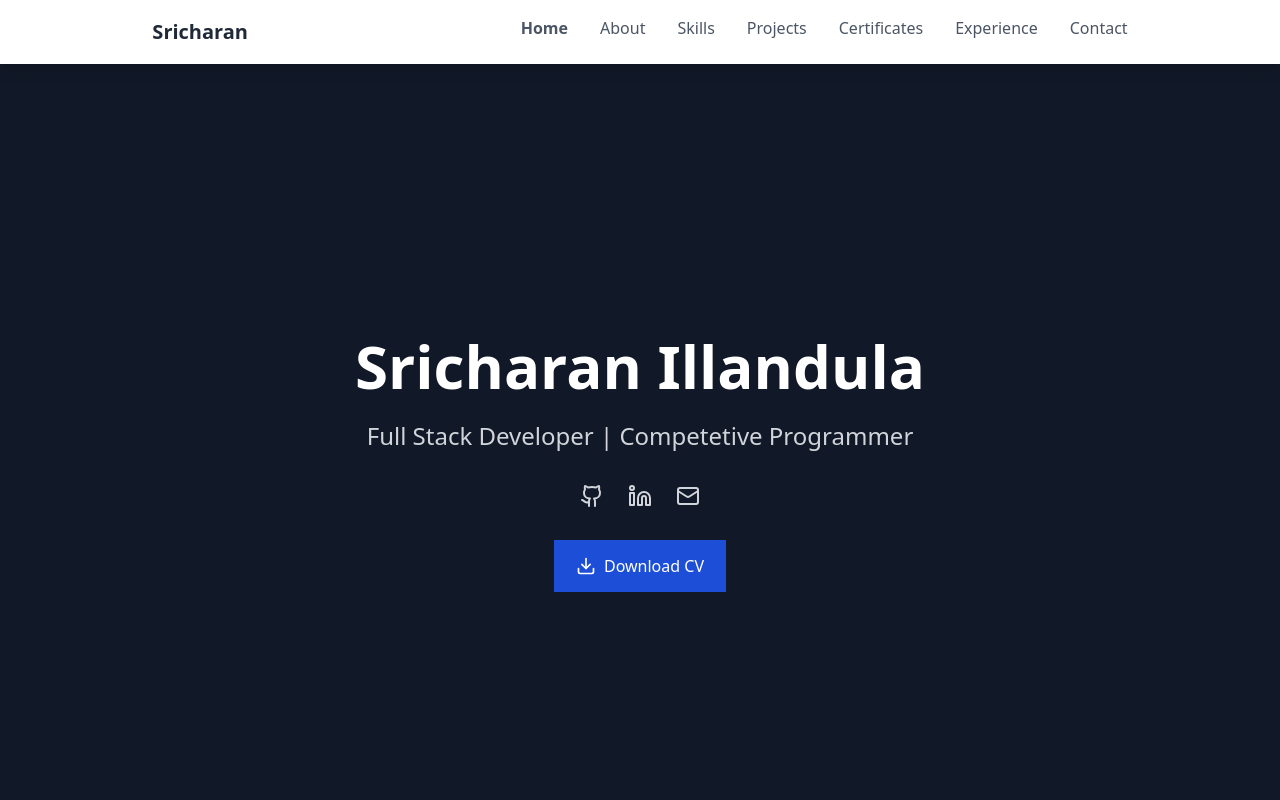
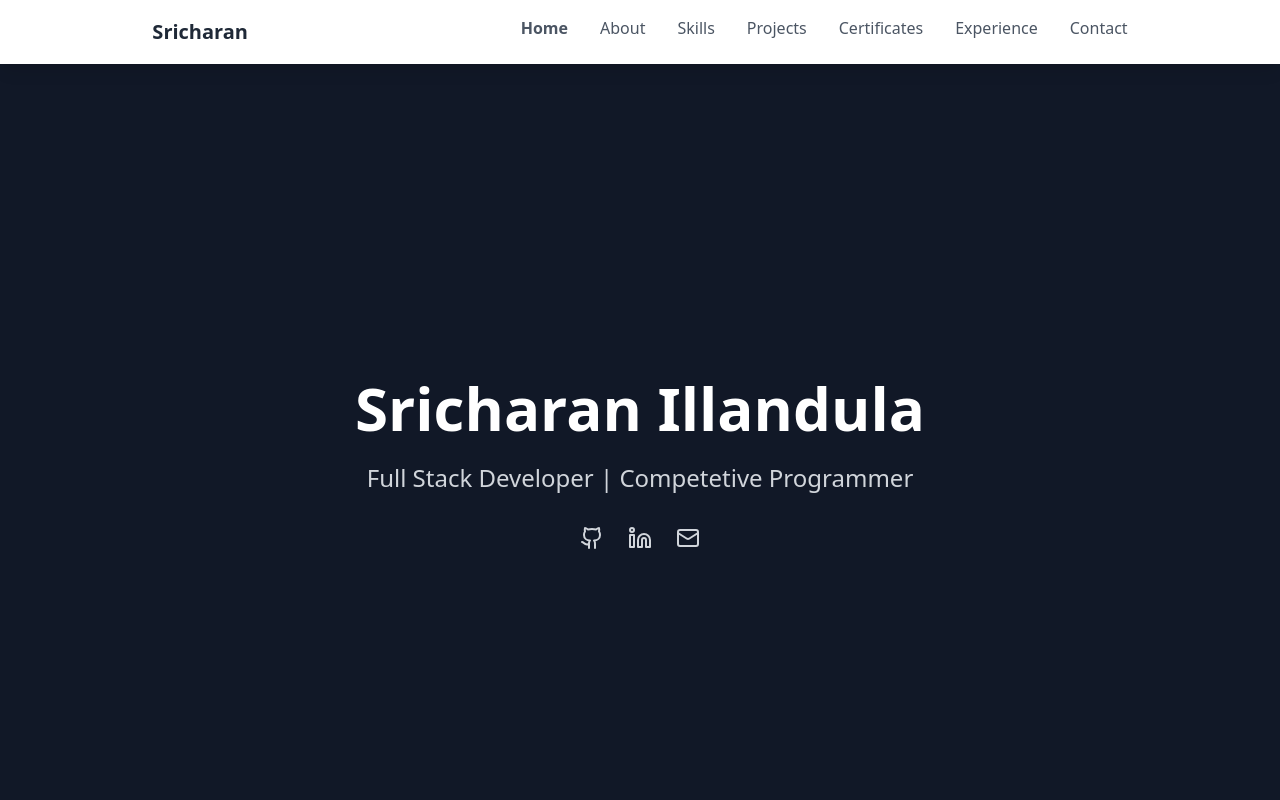
Before and after one commit to sricharan0510/Portofolio, a React (Vite) app: page / in a window 1280 px wide. Shown: the top 800 px of the page. Built offline with nearby package versions, Linux system fonts and the light colour scheme.

Commit message:
Removed Download option

```diff
--- a/src/components/Hero.tsx
+++ b/src/components/Hero.tsx
@@ -3,14 +3,14 @@ import { Download, Github, Linkedin, Mail } from 'lucide-react';
 
 export default function Hero() {
 
-  const handleDownloadCV = () => {
-    const link = document.createElement('a');
-    link.href = '/Resume.pdf';
-    link.download = 'Sricharan-resume.pdf';
-    document.body.appendChild(link);
-    link.click();
-    document.body.removeChild(link);
-  };
+  // const handleDownloadCV = () => {
+  //   const link = document.createElement('a');
+  //   link.href = '/Resume.pdf';
+  //   link.download = 'Sricharan-resume.pdf';
+  //   document.body.appendChild(link);
+  //   link.click();
+  //   document.body.removeChild(link);
+  // };
 
   return (
     <section className="flex items-center justify-center min-h-screen text-white bg-gray-900">
@@ -55,7 +55,7 @@ export default function Hero() {
           </motion.div>
 
 
-          <motion.button
+          {/* <motion.button
             initial={{ y: 20, opacity: 0 }}
             whileInView={{ y: 0, opacity: 1 }}
             transition={{ delay: 0.6 }}
@@ -66,7 +66,7 @@ export default function Hero() {
           >
             <Download size={20} />
             <span>Download CV</span>
-          </motion.button>
+          </motion.button> */}
 
 
         </motion.div>
```
